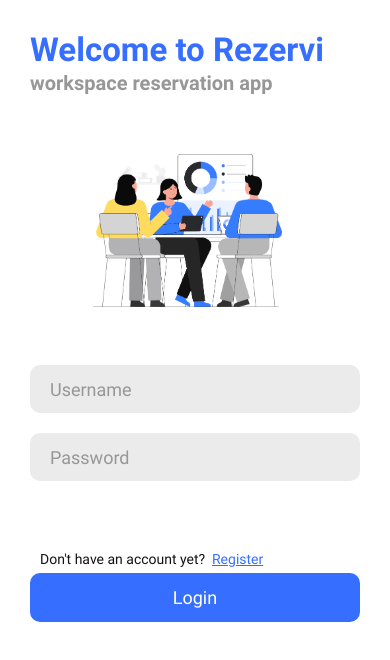
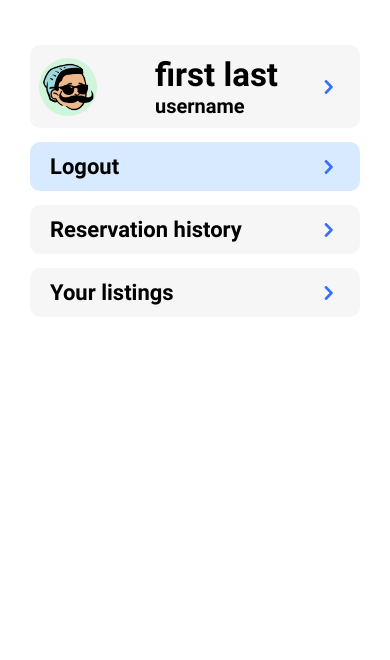
Before and after one commit to mtaa-rezervi/frontend, a React Native app: screen /Profile in a window 390 px wide. Shown: the top 660 px of the page. Built offline with nearby package versions, Linux system fonts and the light colour scheme.

Commit message:
added profile buttons with styling

```diff
--- a/App.js
+++ b/App.js
@@ -21,6 +21,7 @@ import SearchScreen from './screens/Search';
 import NotiScreen from './screens/Notifications';
 import ProfileScreen from './screens/Profile';
 import RoomScreen from './screens/Room';
+import EditProfileScreen from './screens/EditProfile';
 
 const Stack = createNativeStackNavigator();
 const Tab = createBottomTabNavigator();
@@ -74,6 +75,8 @@ export default function App() {
         <Stack.Screen name='Register' component={RegisterScreen} />
         <Stack.Screen name='TabNavigator' component={TabNavigator} />
         <Stack.Screen name='Room' component={RoomScreen} />
+        <Stack.Screen name='Profile' component={ProfileScreen} />
+        <Stack.Screen name='EditProfile' component={EditProfileScreen}/>
       </Stack.Navigator>
     </NavigationContainer>
   );
--- a/components/ProfileButton.js
+++ b/components/ProfileButton.js
@@ -9,7 +9,7 @@ export default function ProfileButton({ title, color, action }) {
       onPress={action}
     >
       <Text style={[styles.buttonText, textStyle.h2]}>{title || 'Button'}</Text>
-      <Entypo style={styles.chevron} name="chevron-right" size={24} color="black" />
+      <Entypo style={styles.chevron} name="chevron-right" size={24} color={colors.blue} />
     </TouchableOpacity>
   );
 }
--- /dev/null
+++ b/screens/EditProfile.js
@@ -0,0 +1,25 @@
+import React, { useState } from 'react'
+import { StyleSheet, Text, SafeAreaView, View, TouchableOpacity, TextInput } from 'react-native';
+
+import colors from '../styles/colors';
+import textStyle from '../styles/text';
+
+import ProfileButton from '../components/ProfileButton';
+import Profile from '../components/Profile';
+import BackButton from '../components/BackButton';
+
+export default function EditProfileScreen({ navigation }) {
+  return (
+    <SafeAreaView style={styles.container}>
+        <BackButton action={() => navigation.goBack()}/>
+        <Text style={textStyle.h1}>Edit profile</Text>
+    </SafeAreaView>
+  );
+}
+
+const styles = StyleSheet.create({
+	container: {
+		flex: 1,
+		backgroundColor: colors.white
+	}
+});
--- a/screens/Profile.js
+++ b/screens/Profile.js
@@ -1,12 +1,57 @@
 import React, { useState } from 'react'
 import { StyleSheet, Text, SafeAreaView, View, TouchableOpacity, TextInput } from 'react-native';
+import { Entypo } from '@expo/vector-icons';
 
 import colors from '../styles/colors';
+import textStyle from '../styles/text';
 
-export default function ProfileScreen() {
+import ProfileButton from '../components/ProfileButton';
+//import Profile from '../components/Profile';
+import ProfileIcon from '../components/Profile';
+
+export default function ProfileScreen({ navigation }) {
+
+  // const logout = async () => {
+
+  // }
+
   return (
     <SafeAreaView style={styles.container}>
-      <Text>Profile</Text>
+
+      <View style={styles.profileButtonsContainer}>
+
+        <TouchableOpacity
+          style={styles.mainProfileButton}
+          onPress={() => navigation.navigate('EditProfile')}>
+
+          <ProfileIcon
+                image={require('../assets/images/Avatar.png')}
+          />
+          <View style={{flexDirection: 'column'}}>
+            <Text style={[styles.buttonText, textStyle.h1]}>first last</Text>
+            <Text style={[styles.buttonText, textStyle.h3]}>username</Text>
+          </View>
+          <Entypo style={styles.chevron} name="chevron-right" size={24} color={colors.blue} />
+        </TouchableOpacity>
+
+
+
+        <ProfileButton
+          title={"Logout"}
+          action={() => navigation.navigate('Login')}
+          color={colors.lightBlue}
+        />
+        <ProfileButton
+          title={"Reservation history"}
+          //action={() => navigation.navigate('ReservationHistory')}
+        />
+        <ProfileButton
+          title={"Your listings"}
+          //action={() => navigation.navigate('ListedRooms')}
+        />
+
+      </View>
+
     </SafeAreaView>
   );
 }
@@ -15,5 +60,29 @@ const styles = StyleSheet.create({
 	container: {
 		flex: 1,
 		backgroundColor: colors.white
-	}
+	},
+  profileButtonsContainer: {
+    height: 300,
+    alignItems: 'center',
+    justifyContent: 'space-evenly',
+    marginTop: 31
+  },
+  mainProfileButton: {
+    width: 330,
+    height: 83,
+    backgroundColor: colors.lightGrey,
+    borderRadius: 10,
+    justifyContent: 'space-between',
+    alignItems: 'center',
+    flexDirection: 'row',
+    paddingLeft: 9,
+    paddingRight: 20
+  },
+  buttonText: {
+    paddingLeft: 20,
+    color: colors.black,
+  },
+  chevron: {
+    right: 0
+  }
 });
```
